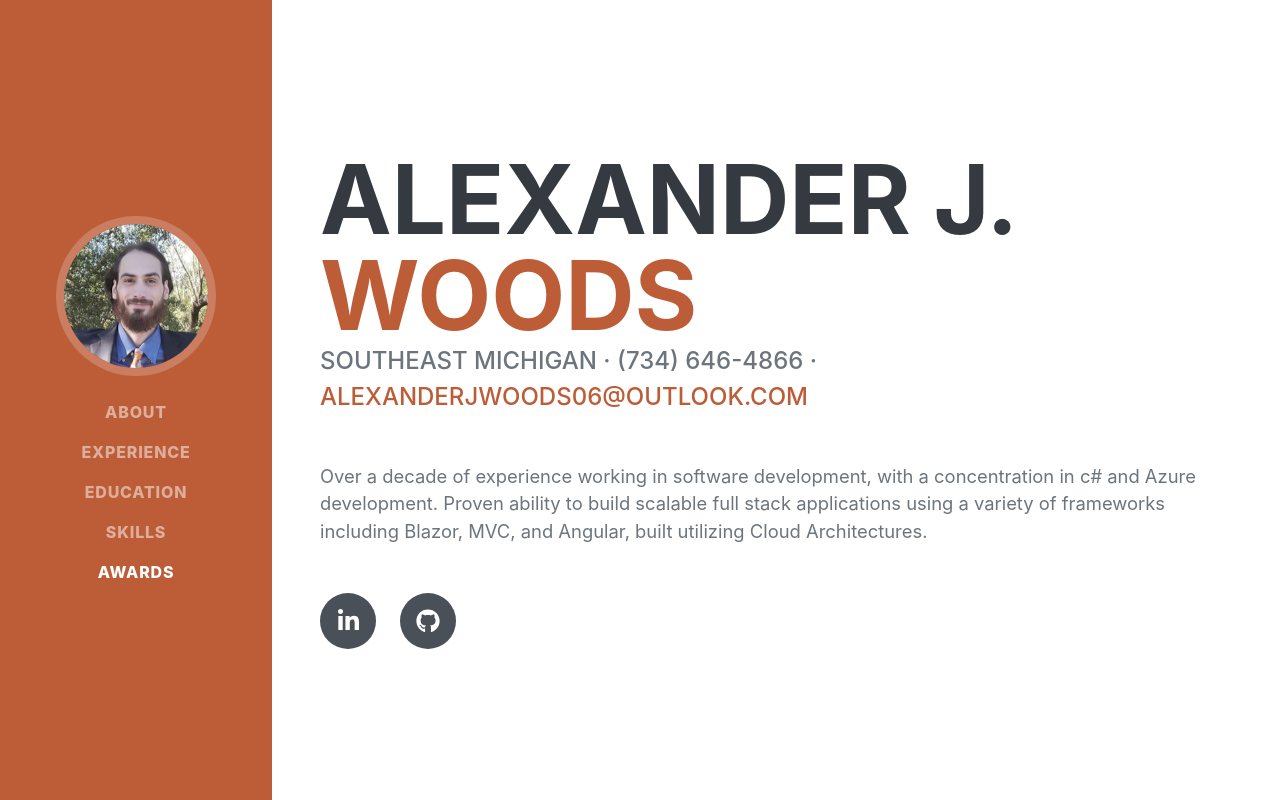
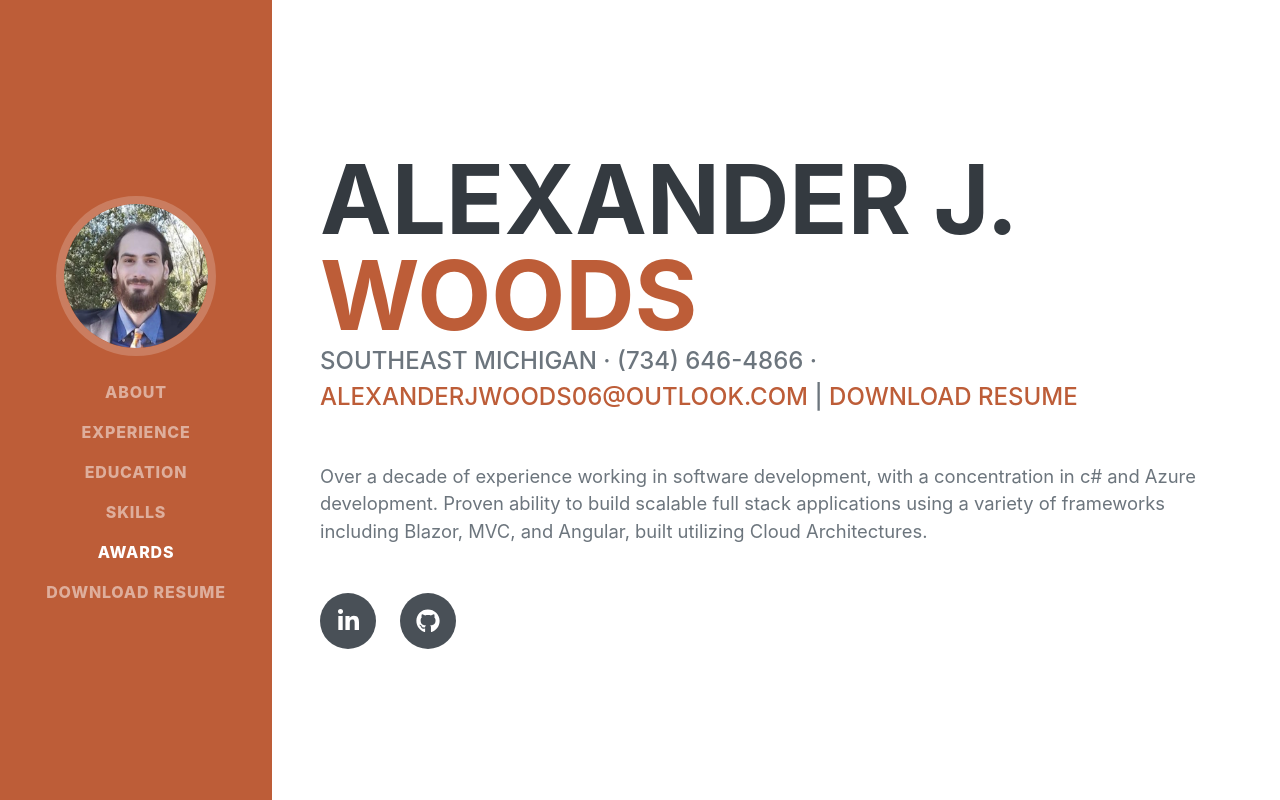
Before and after one commit to alexanderjwoods/alexanderjwoods.github.io, an Angular app in the folder code/site/: page / in a window 1280 px wide. Shown: the top 800 px of the page. Built offline with nearby package versions, Linux system fonts and the light colour scheme; a web font is replaced by a local one.

Commit message:
Added Download Resume link to nav and about

```diff
--- a/code/site/src/app/components/about/about.component.html
+++ b/code/site/src/app/components/about/about.component.html
@@ -6,7 +6,8 @@
         </h1>
         <div class="subheading mb-5">
             Southeast Michigan · (734) 646-4866 ·
-            <a href="mailto:{{ email }}">{{ email }}</a>
+            <a href="mailto:{{ email }}">{{ email }}</a> |
+            <a target="_self" download="AlexanderJWoodsResume.pdf" href="..\..\assets\files\AlexanderJWoodsResume.pdf">Download Resume</a>
         </div>
         <p class="lead mb-5">{{ about }}</p>
         <div class="social-icons">
--- a/code/site/src/app/components/nav/nav.component.html
+++ b/code/site/src/app/components/nav/nav.component.html
@@ -7,6 +7,7 @@
     <div class="collapse navbar-collapse" id="navbarSupportedContent">
         <ul class="navbar-nav">
             <li *ngFor="let link of links, let i = index" class="nav-item"><a class="nav-link js-scroll-trigger" href="#{{ link }}">{{ itemNames[i] }}</a></li>
+            <li class="nav-item"><a class="nav-link js-scroll-trigger" target="_self" download="AlexanderJWoodsResume.pdf" href="..\..\assets\files\AlexanderJWoodsResume.pdf">Download Resume</a></li>
         </ul>
     </div>
   </nav>
```
Also changed, not shown: 1 other file (tests, documents, lock files or other folders).
